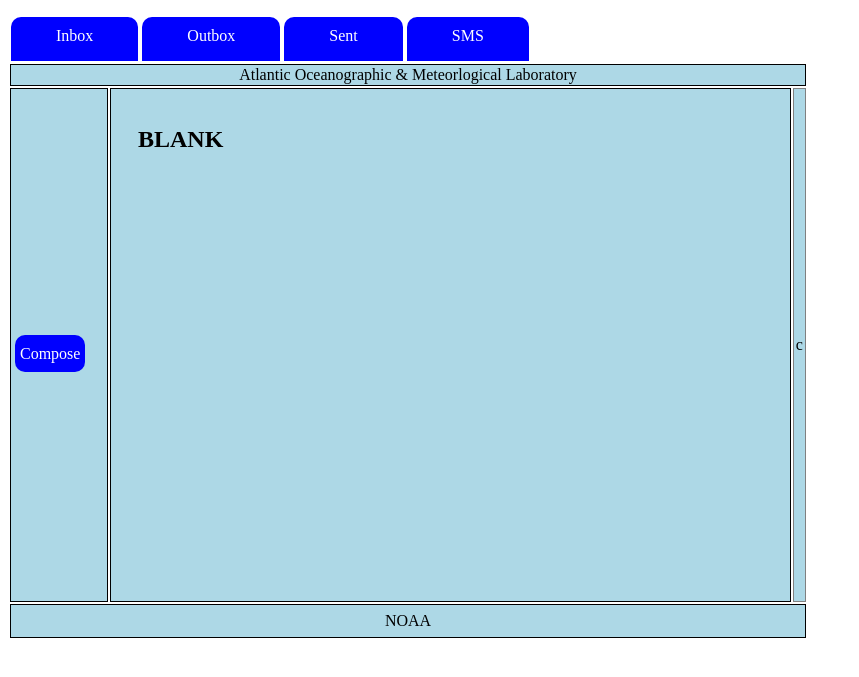
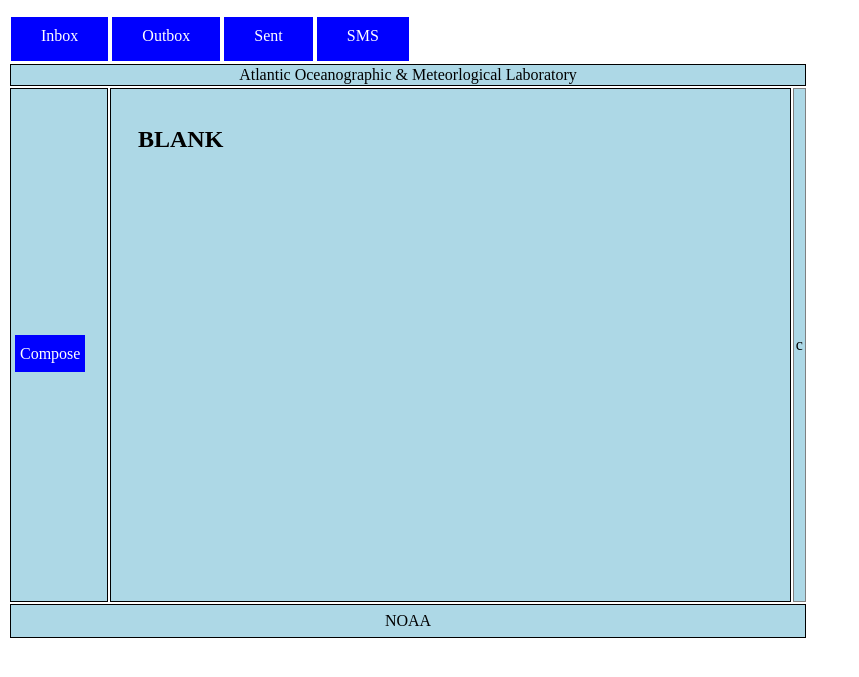
Before and after one commit to pedrolpena/ftp-mail, a PHP site: page / in a window 1280 px wide. Shown: the top 677 px of the page, without its empty margins (0-859 px from the left). Run offline with PHP 8.4, Linux system fonts and the light colour scheme.

Commit message:
more aesthetic changes

```diff
--- a/mailstyle.css
+++ b/mailstyle.css
@@ -71,7 +71,7 @@
        padding: 0;
        background-color: blue;
        color: white;
-       border-radius: 10px 10px 0 0;
+       border-radius: 0px 0px 0 0;
        text-align:bottom;
    }
 
@@ -82,9 +82,9 @@
        padding: 0;
        background-color: blue;
        color: white;
-       border-radius: 10px 10px 0 0;
+       border-radius: 0px 0px 0 0;
        text-align:bottom;
-       padding: 10px 45px 17px 45px;
+       padding: 10px 30px 17px 30px;
    }
 
 
@@ -146,7 +146,7 @@
        padding: 0;
        background-color: blue;
        color: white;
-       border-radius: 10px 10px 10px 10px;
+       border-radius: 0px 0px 0px 0px;
        text-align:bottom;
        padding: 10px 5px 10px 5px;
 
```
